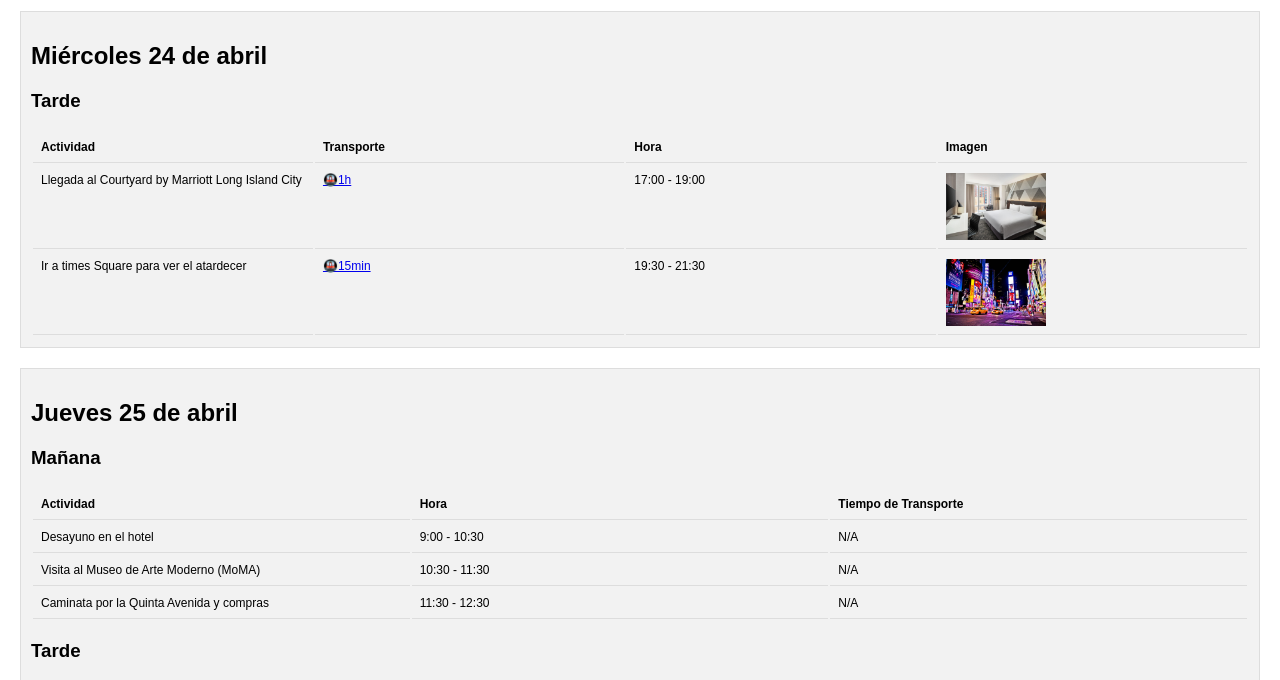
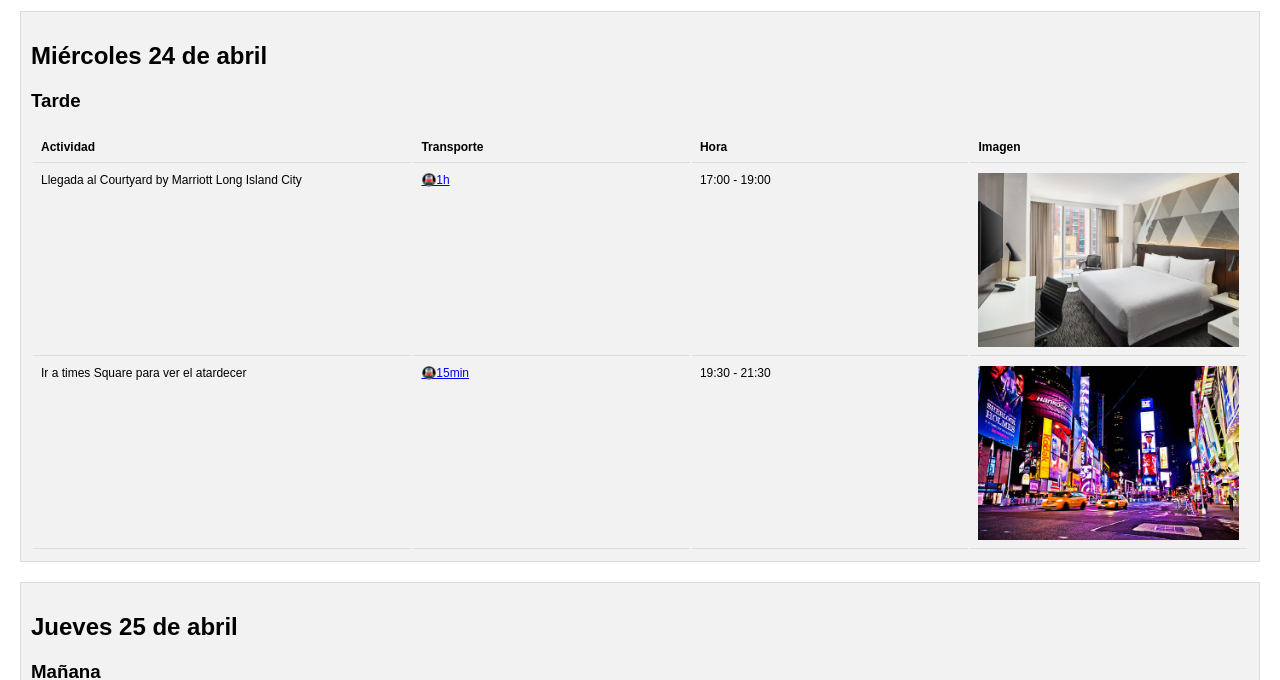
Before and after one commit to Diego0194/Viaje-EEUU, a plain HTML site: page index.html in a window 1280 px wide. Shown: the part 89-769 px from the top of the page. Drawn offline with Linux system fonts and the light colour scheme.

Commit message:
Update index.html

```diff
--- a/index.html
+++ b/index.html
@@ -37,7 +37,7 @@
 			}
 			.activity-image {
 				display: block; /* Asegura que la imagen esté en una línea separada */
-				max-width: 100px; /* Ancho máximo de la imagen de la actividad */
+				max-width: 100%; /* Ancho máximo de la imagen de la actividad */
 				height: auto;
 			}
 			table {
@@ -48,7 +48,7 @@
 				padding: 8px;
 				text-align: left;
 				border-bottom: 1px solid #ddd;
-				width: 33.33%; /* Distribuye el ancho igualmente entre las tres columnas */
+				width: auto; /* Ajusta el ancho de las celdas automáticamente */
 				font-size: 12px;
 				vertical-align: top; /* Alinea el contenido de la celda en la parte superior */
 			}
@@ -56,9 +56,10 @@
 				width: 30%; /* Ancho de la primera columna */
 			}
 			td.image-cell {
-				text-align: left; /* Alinea la imagen a la izquierda */
+				text-align: center; /* Alinea la imagen al centro */
 			}
 		</style>
+
 	</head>
 
 	<body>
```
